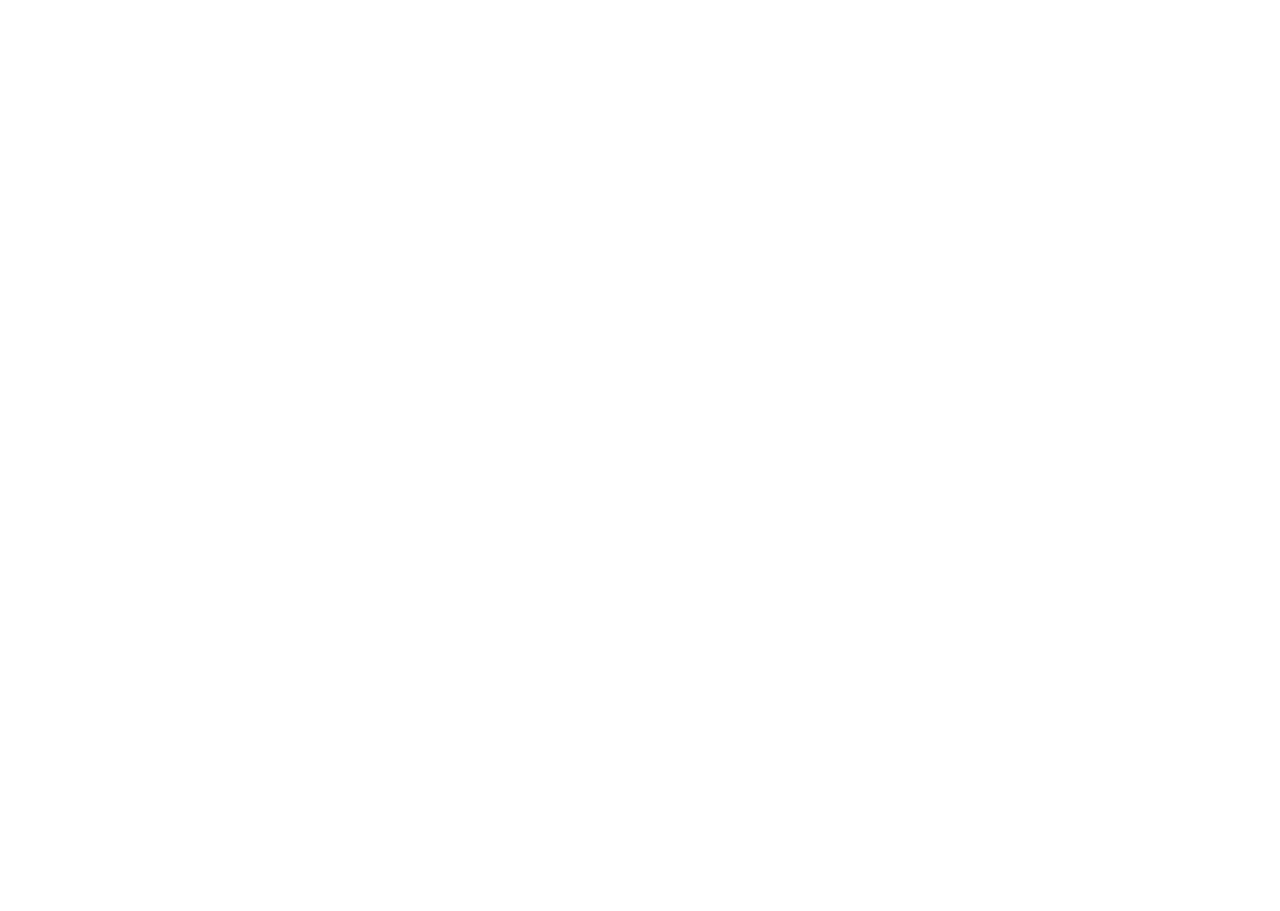
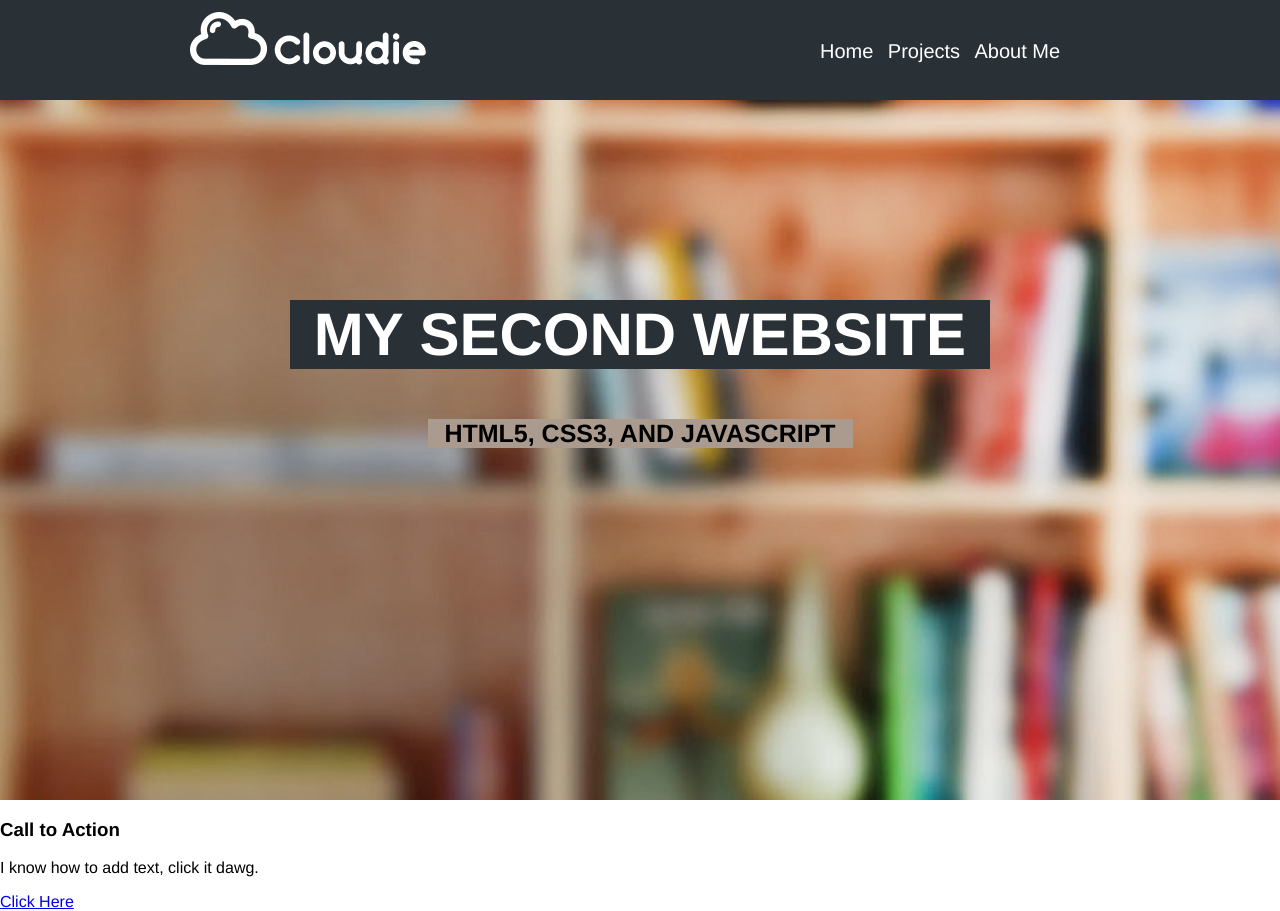
Before and after one commit to ipally653/Second-Class, a plain HTML site: page index.html in a window 1280 px wide. Before the commit the page ends 800 px from the top, so only its background shows below. Drawn offline with Linux system fonts and the light colour scheme.

Commit message:
Working past header
starting to add parts past header, customizing look

```diff
--- a/assets/css/layout.css
+++ b/assets/css/layout.css
@@ -7,6 +7,21 @@ body
 	margin: auto;
 	max-width: 960px;
 	width: 100%
+}
+h1
+{
+	margin: 0;
+	text-align: center;
+	margin: auto;
+}
+.header-title
+{
+	width: 700px;
+}
+.header-subtitle
+{
+	margin-top: 50px;
+	width: 425px;
 }
 .logo
 {
@@ -31,6 +46,11 @@ body
 	height: 100px;
 	width: 100%;
 }
+.title-wrapper
+{
+	padding-top: 200px;
+}
+
 ul
 {
 	list-style: none;
--- a/assets/css/theme.css
+++ b/assets/css/theme.css
@@ -15,3 +15,24 @@ body
 {
 	background-color: #293137;
 }
+header
+{
+	background-image: url('../img/header.jpg');
+	height: 700px;
+	width: 100%;
+	background-position: center center;
+}
+.header-title
+{
+	color: #ffffff;
+    font-size: 60px;
+    text-transform: uppercase;
+    background-color: #293137;
+    font-weight: bold;
+}
+.header-subtitle
+{
+	background-color: #aa9b8e;
+	font-size: 25px;
+	text-transform: uppercase;
+}
--- a/index.html
+++ b/index.html
@@ -8,9 +8,7 @@
 	<title>My Second Website</title>
 
 	<link rel="stylesheet" type="text/css" href="assets/css/layout.css">
-	<style>
-
-	</style>
+	<link rel="stylesheet" type="text/css" href="assets/css/theme.css">
 </head>
 <body>
 
@@ -27,5 +25,27 @@
 	</div>
 </nav>
 
+<header>
+	<div class="title-wrapper">
+	<h1 class="header-title">My second website</h1>
+	<h1 class="header-subtitle">Html5, CSS3, and JavaScript</h1>
+	</div>
+
+</header>
+
+<section class="call-to-action">
+	<div class="into">
+		<h3>Call to Action</h3>
+		<p>
+			I know how to add text, click it dawg.
+		</p>
+	</div>
+	<div class="intro-button">
+		<a class="call-button" href="https://github.com/ipally653">Click Here</a>
+
+	</div>
+
+</section>
+
 </body>
 </html>
```
Lines whose indentation alone changed are shown as unchanged.
